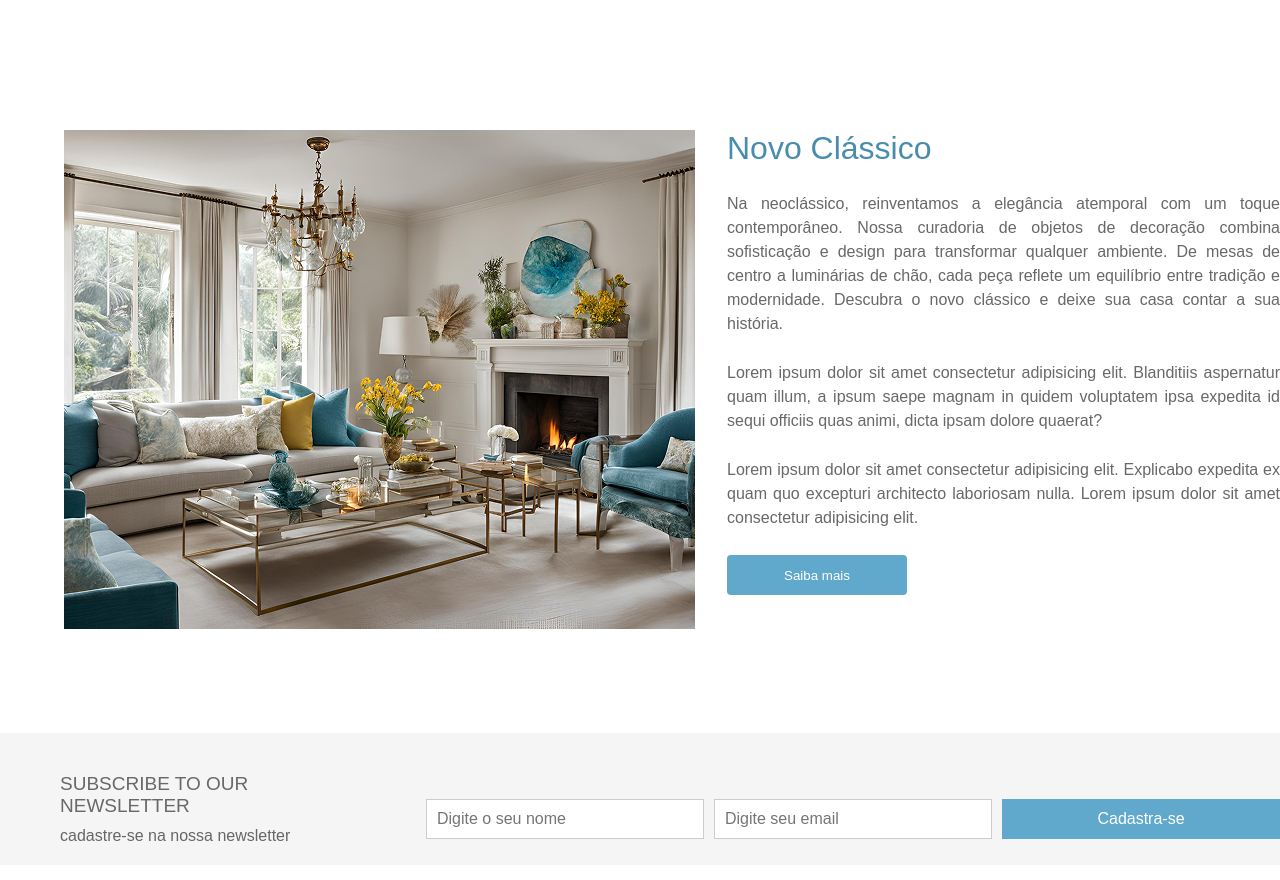
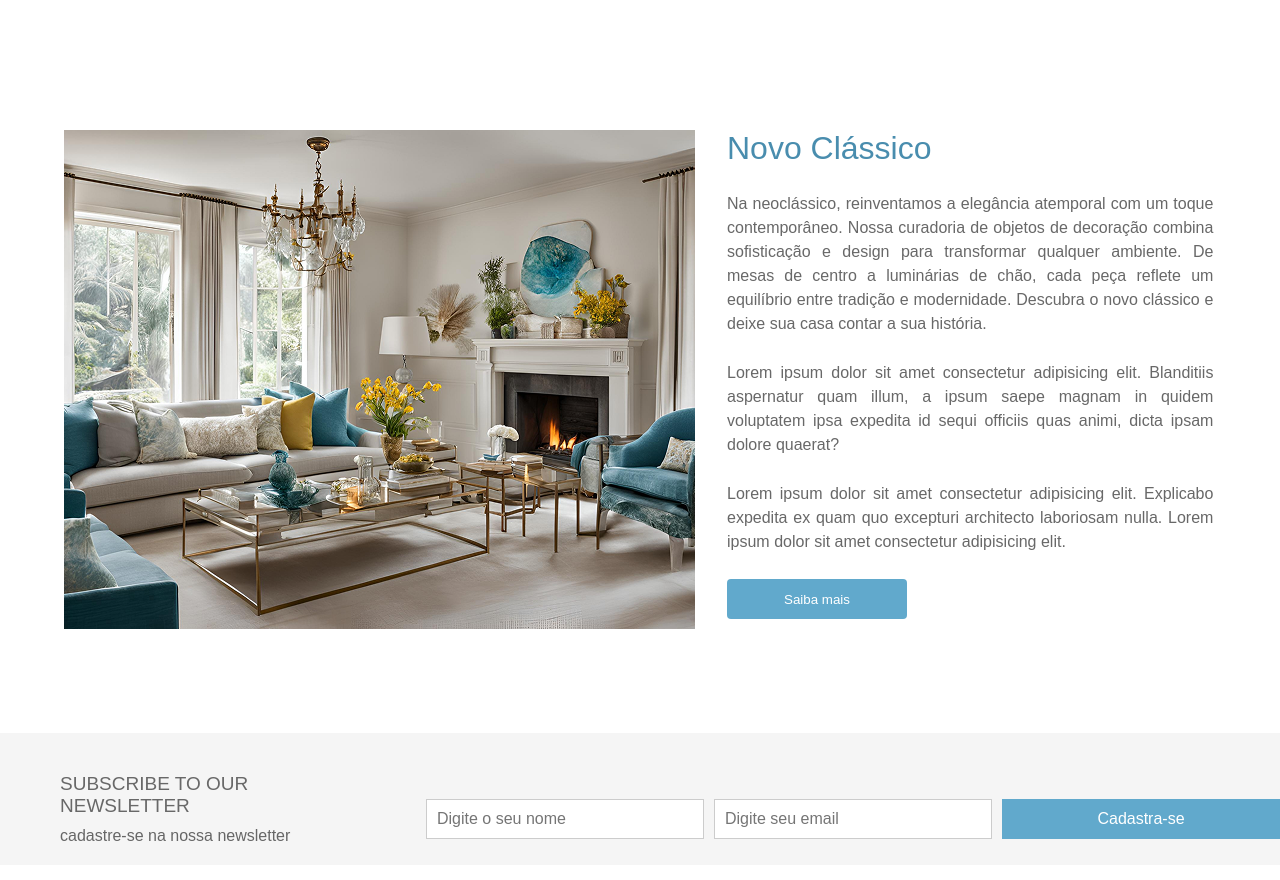
Before and after one commit to santiagobruna/teste-front-vmb, a React (Vite) app: page / in a window 1280 px wide. Shown: the part 1180-2060 px from the top of the page. Built offline with nearby package versions, Linux system fonts and the light colour scheme; no server answers; a web font is replaced by a local one.

Commit message:
style(Institutional): ajustes de responsividade em telas maiores

```diff
--- a/src/components/SectionInstitutional/institutional.scss
+++ b/src/components/SectionInstitutional/institutional.scss
@@ -3,7 +3,6 @@
     display: flex;
     padding-left: 4rem;
     gap: 2rem;
-    max-width: 1404px;
     @media (max-width: 1024px) {
         flex-direction: column;
         padding: 0 20px;
@@ -32,7 +31,7 @@
     }
 
     .institutional-content {
-        max-width: 660px;
+        max-width: 560px;
         text-align: justify;
         @media (max-width: 1024px) {
             flex-direction: column;
@@ -40,6 +39,9 @@
             margin-left: auto;
             margin-right: auto;
             width: 100%;
+        }
+        @media (min-width: 1025px) and (max-width: 1280px) {
+            width: 40%;
         }
         h2 {
         font-weight: 400;
```
